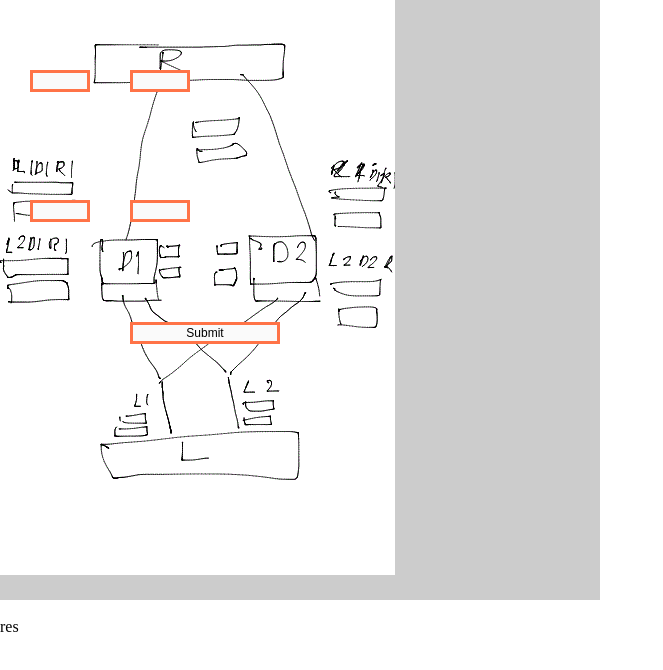
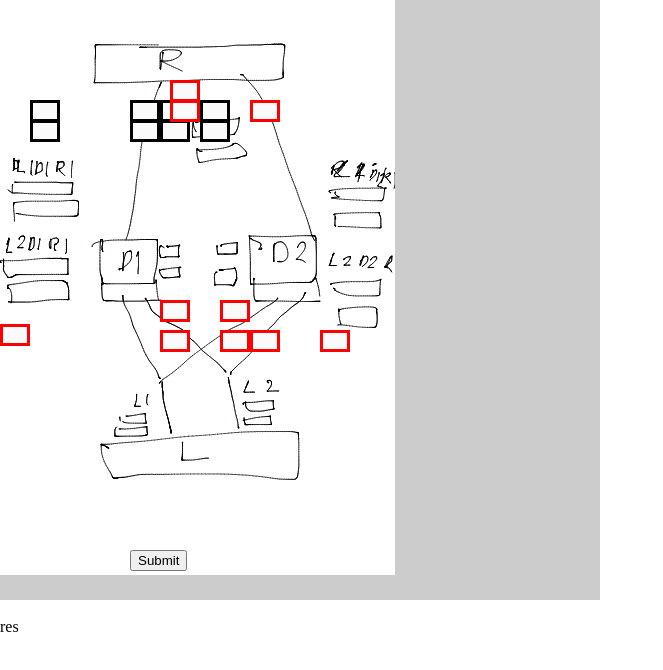
Before and after one commit to boralt/EmbeddedAI, a plain HTML site: page win/dvntest/rawtest.html in a window 1280 px wide. Shown: the whole page, without its empty margins (0-663 px from the left). Drawn offline with nearby package versions, Linux system fonts and the light colour scheme.

Commit message:
Entered all params

```diff
--- a/win/dvntest/rawtest.html
+++ b/win/dvntest/rawtest.html
@@ -10,6 +10,7 @@
     padding:0;
     height:100%;
  }
+
  #form1 {
     position:relative;
     display:block;
@@ -20,60 +21,142 @@
     background-repeat:no-repeat;
  }
 
+.dentry {
+    position: absolute;
+    font-size: 12px;
+    background-color: #fafafa;
+    width: 20px;
+    border: solid 3px #000000;
+    text-align: center;
+}
+
+
+.dres {
+    position: absolute;
+    font-size: 12px;
+    background-color: #fafafa;
+    width: 20px;
+    border: solid 3px #ff0000;
+    text-align: center;
+    user-select: none;
+}
+
+
+
 #Drop-D1-L1-R1 {
-  position: absolute;
   left: 30px;
-  top: 70px;
-  width: 50px;
-  background-color: #fafafa;
-  border: solid 3px #ff7347;
-  font-size: 12px;
-  text-align: center;
+  top: 100px;
 }
 
 #Drop-D1-L2-R1 {
-  position: absolute;
-  left: 30px;
-  top: 200px;
-  width: 50px;
-  background-color: #fafafa;
-  border: solid 3px #ff7347;
-  font-size: 12px;
-  text-align: center;
+  left: 130px;
+  top: 100px;
 }
 
 #Drop-D2-L1-R1 {
-  position: absolute;
-  left: 130px;
-  top: 70px;
-  width: 50px;
-  background-color: #fafafa;
-  border: solid 3px #ff7347;
-  font-size: 12px;
-  text-align: center;
+  left: 160px;
+  top: 100px;
 }
 
 #Drop-D2-L2-R1 {
-  position: absolute;
+  left: 200px;
+  top: 100px;
+}
+
+#Latency-D1-L1-R1 {
+  left: 30px;
+  top: 120px;
+}
+
+#Latency-D1-L2-R1 {
   left: 130px;
-  top: 200px;
-  width: 50px;
-  background-color: #fafafa;
-  border: solid 3px #ff7347;
-  font-size: 12px;
-  text-align: center;
+  top: 120px;
+}
+
+#Latency-D2-L1-R1 {
+  left: 160px;
+  top: 120px;
+}
+
+#Latency-D2-L2-R1 {
+  left: 200px;
+  top: 120px;
 }
 
 
+#IngressLinkConj-L1 {
+  left: 160px;
+  top: 300px;
+}
+
+#IngressLinkConj-L2 {
+  left: 220px;
+  top: 300px;
+}
+
+#EgressLinkConj-R1 {
+  left: 170px;
+  top: 80px;
+}
+
+#DeflectConj-D1 {
+  left: 170px;
+  top: 100px;
+}
+
+#DeflectConj-D2 {
+  left: 250px;
+  top: 100px;
+}
+
+
+#LatencyLocal-D1-L1 {
+  left: 160px;
+  top: 330px;
+
+}
+
+#LatencyLocal-D1-L2 {
+  left: 220px;
+  top: 330px;
+
+}
+
+#LatencyLocal-D2-L1 {
+  left: 250px;
+  top: 330px;
+
+}
+
+#LatencyLocal-D2-L2 {
+  left: 320px;
+  top: 330px;
+
+}
+
+#LatencyRemote-D1-R1 {
+  left: 170px;
+  top: 100px;
+
+}
+
+#LatencyRemote-D2-R2 {
+  left: 220px;
+  top: 100px;
+
+}
+
+
+
+
+
+
+
+
  #lpost {
-  position: relative;
+  position: absolute;
   left: 130px;
-  top: 250px;
-  width: 150px;
-  background-color: #fafafa;
-  border: solid 3px #ff7347;
-  font-size: 12px;
-  text-align: center;
+  top: 550px;
  }
 
 
@@ -85,10 +168,33 @@
 
 <div id="form1">
 <form action = "./cgi-bin/dvntest.exe" method = "post" width="100%" height="100%">
-<input type = "text" name = "Drop-D1-L1-R1" id="Drop-D1-L1-R1" > <br />
-<input type = "text" name = "Drop-D1-L2-R1" id="Drop-D1-L2-R1" > <br />
-<input type = "text" name = "Drop-D2-L1-R1" id="Drop-D2-L1-R1" > <br />
-<input type = "text" name = "Drop-D2-L2-R1" id="Drop-D2-L2-R1" > <br />
+<input type = "text" name = "Drop-D1-L1-R1" id="Drop-D1-L1-R1" class="dentry" > <br />
+<input type = "text" name = "Drop-D1-L2-R1" id="Drop-D1-L2-R1" class="dentry" > <br />
+<input type = "text" name = "Drop-D2-L1-R1" id="Drop-D2-L1-R1" class="dentry" > <br />
+<input type = "text" name = "Drop-D2-L2-R1" id="Drop-D2-L2-R1" class="dentry" > <br />
+
+<input type = "text" name = "Latency-D1-L1-R1" id="Latency-D1-L1-R1" class="dentry" > <br />
+<input type = "text" name = "Latency-D1-L2-R1" id="Latency-D1-L2-R1" class="dentry" > <br />
+<input type = "text" name = "Latency-D2-L1-R1" id="Latency-D2-L1-R1" class="dentry" > <br />
+<input type = "text" name = "Latency-D2-L2-R1" id="Latency-D2-L2-R1" class="dentry" > <br />
+
+<input type = "text" name = "IngressLinkConj-L1" id="IngressLinkConj-L1" class="dres" > <br />
+<input type = "text" name = "IngressLinkConj-L2" id="IngressLinkConj-L2" class="dres" > <br />
+
+<input type = "text" name = "EggressLinkConj-R1" id="EgressLinkConj-R1" class="dres" > <br />
+
+<input type = "text" name = "DeflectConj-D1" id="DeflectConj-D1" class="dres" > <br />
+<input type = "text" name = "DeflectConj-D2" id="DeflectConj-D2" class="dres" > <br />
+
+<input type = "text" name = "LatencyLocal-D1-L1" id="LatencyLocal-D1-L1" class="dres" > <br />
+<input type = "text" name = "LatencyLocal-D1-L1" id="LatencyLocal-D1-L2" class="dres" > <br />
+<input type = "text" name = "LatencyLocal-D1-L1" id="LatencyLocal-D2-L1" class="dres" > <br />
+<input type = "text" name = "LatencyLocal-D1-L1" id="LatencyLocal-D2-L2" class="dres" > <br />
+
+<input type = "text" name = "LatencyRemote-D1-R1" id="LatencyRemote-D1-R1" class="dres" > <br />
+<input type = "text" name = "LatencyRemote-D2-R1" id="LatencyRemote-D2-R1" class="dres" > <br />
+
+
 
 <input type = "submit" value = "Submit" id="lpost" />
 </form>
@@ -119,6 +225,17 @@
   /* Put the results in a div */
   posting.done(function(data) {
   //var content = $(data).find('#content');
+
+  var obj = JSON.parse(data);
+  for (var key in obj) {
+    if (obj.hasOwnProperty(key)) {
+        var el = "#" + key
+        if($(el).length) {
+           $(el).val(obj[key])
+        }
+    }
+  }
+
   $("#result").empty().append(data);
   });
 
```
Also changed, not shown: 2 other files.
